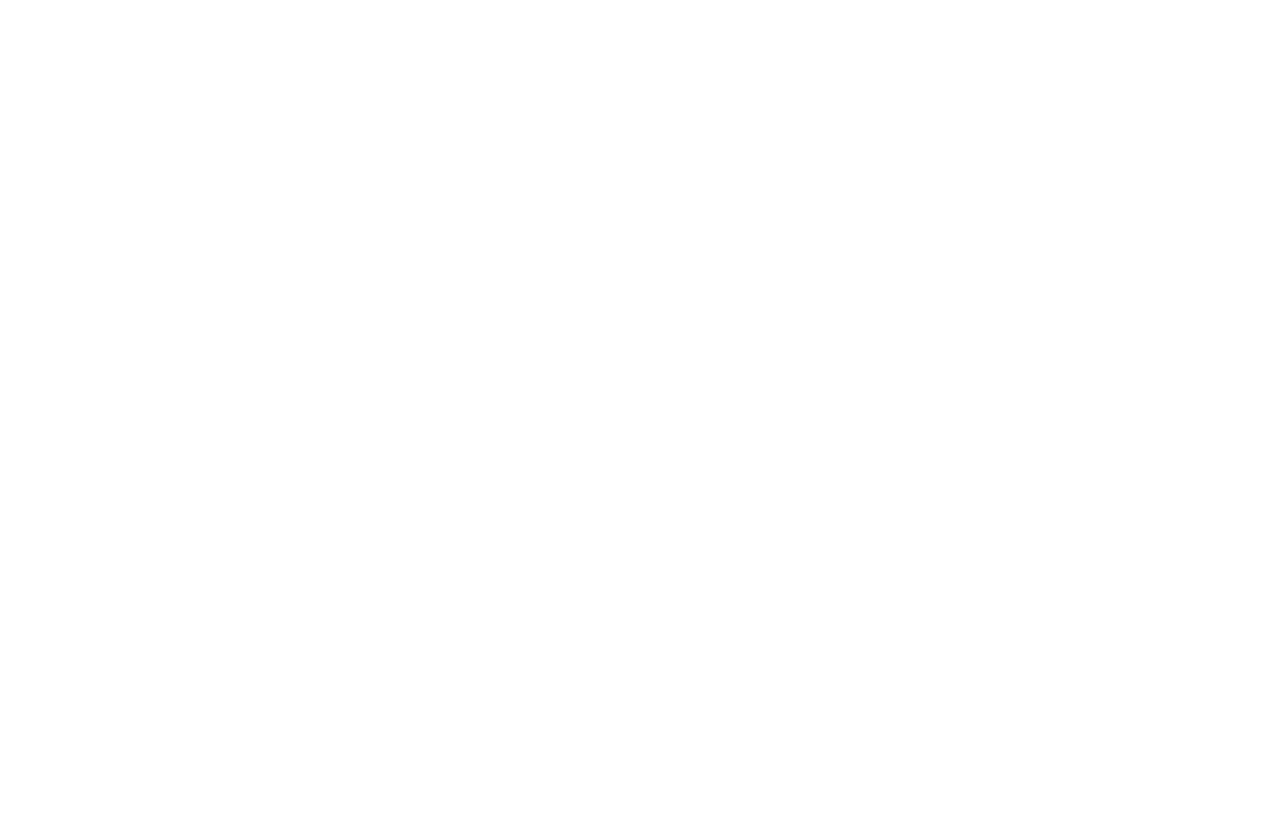
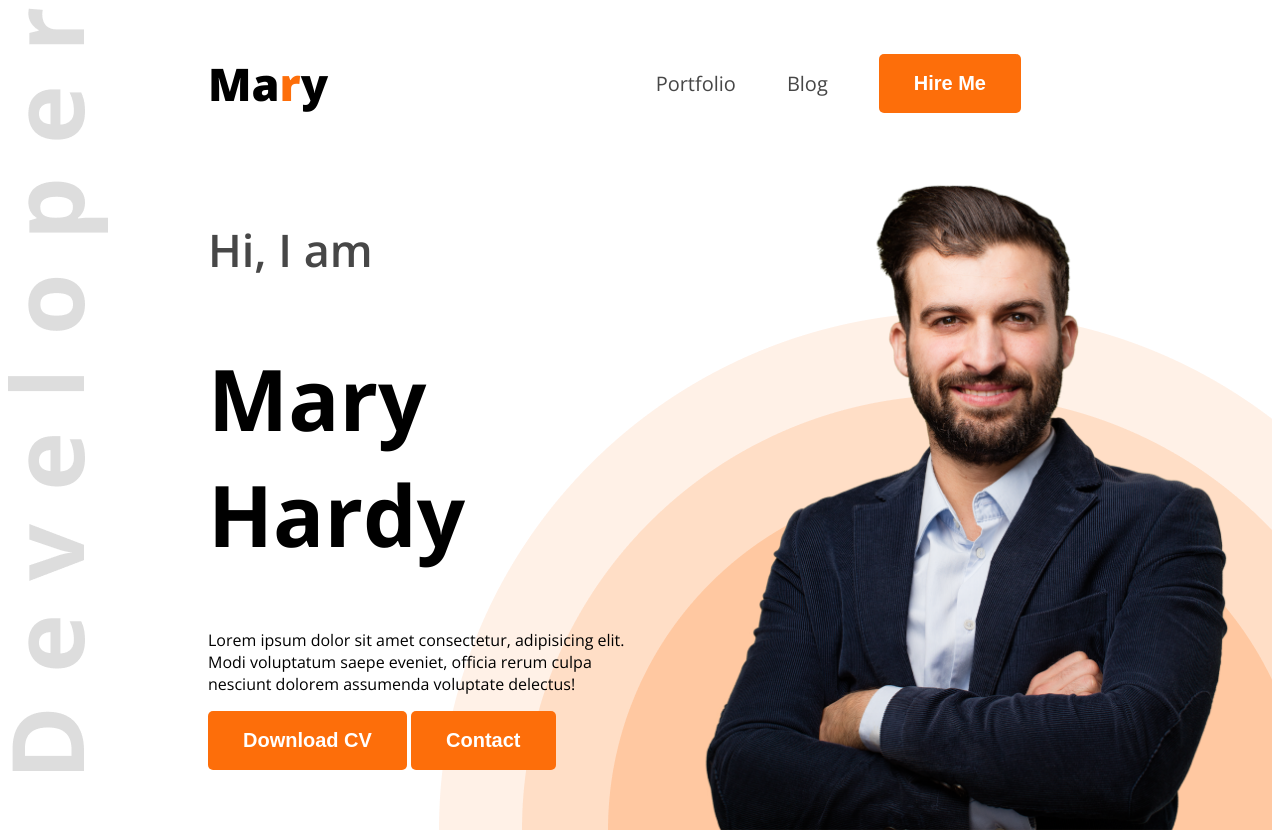
Before and after one commit to turjo4620/web-dev-portfolio, a plain HTML site: page index.html in a window 1280 px wide. Before the commit the page ends 800 px from the top, so only its background shows below. Drawn offline with nearby package versions, Linux system fonts and the light colour scheme.

Commit message:
added new thing

```diff
--- a/index.html
+++ b/index.html
@@ -1,14 +1,40 @@
 <!DOCTYPE html>
 <html lang="en">
+
 <head>
     <meta charset="UTF-8">
     <meta name="viewport" content="width=device-width, initial-scale=1.0">
     <title>Web Developer Portfolio</title>
+    <link rel="preconnect" href="https://fonts.googleapis.com">
+    <link rel="preconnect" href="https://fonts.gstatic.com" crossorigin>
+    <link href="https://fonts.googleapis.com/css2?family=Open+Sans:ital,wght@0,300..800;1,300..800&display=swap"
+        rel="stylesheet">
+    <link rel="stylesheet" href="styles/portfolio.css">
 </head>
-<body>
-    <header>
 
+<body class="open-sans-normal">
+    <header class="header">
+        <nav>
+            <h3 class="nav-title">Ma<span class="text-primary">r</span>y</h3>
+            <ul>
+                <li><a class="dark-2">Portfolio</a></li>
+                <li><a class="dark-2">Blog</a></li>
+                <li><a href=""><button class="btn-primary">Hire Me</button></a></li>
+            </ul>
+        </nav>
+        <div class="banner">
+            <div class="banner-content">
+                <h4 class="banner-greetings dark-2">Hi, I am</h4>
+                <h1 class="banner-title">Mary Hardy</h1>
+                <p class="banner-description">
+                    Lorem ipsum dolor sit amet consectetur, adipisicing elit. Modi voluptatum saepe eveniet, officia rerum culpa nesciunt dolorem assumenda voluptate delectus!
+                </p>
+                <button class="btn-primary">Download CV</button>
+                <button class="btn-primary">Contact</button>
+            </div>
+            <img class = "banner-profile-pic" src="images/hardy.png" alt="">
 
+        </div>
     </header>
     <main>
 
@@ -20,4 +46,5 @@
     </footer>
 
 </body>
+
 </html>
--- /dev/null
+++ b/styles/portfolio.css
@@ -0,0 +1,76 @@
+
+.open-sans-normal {
+  font-family: "Open Sans", sans-serif;
+  font-optical-sizing: auto;
+  font-style: normal;
+  font-variation-settings:
+    "wdth" 100;
+}
+
+.text-primary{
+    color: #FD6E0A;
+}
+.btn-primary{
+    background-color: #FD6E0A;
+    font-weight: bold;
+    font-size: 20px;
+    color: white;
+    padding: 18px 35px;
+    border-radius: 5px;
+    border: none;
+
+}
+/*  Nav style */
+
+nav{
+    display: flex;
+    align-items: center;
+    justify-content: space-between;
+    margin: 0px 200px;
+}
+.nav-title{
+    font-weight: 800;
+    font-size: 45px ;
+}
+
+.dark-2{
+    color: #474747;
+}
+
+nav ul{
+    display: flex;
+    align-items: center;
+}
+nav ul li{
+    list-style: none;
+    margin-right: 51px;
+}
+.header{
+    background-image: url('../images/developer.png'), url('../images/header_bg.png');
+    background-repeat: no-repeat;
+    background-position: top left, bottom right;
+}
+nav li a{
+    text-decoration: none;
+    font-size: 20px;
+}
+.banner-greetings{
+    font-size: 45px;
+    font-weight: 600;
+
+}
+.banner-title{
+    font-weight: bold;
+    font-size: 85px;
+}
+.banner-profile-pic{
+    width: 580px;
+}
+.banner{
+    display: flex;
+    justify-content: space-between;
+    margin: 0px 35px 0px 200px;
+}
+.banner-content{
+    max-width: 580px;
+}
```
